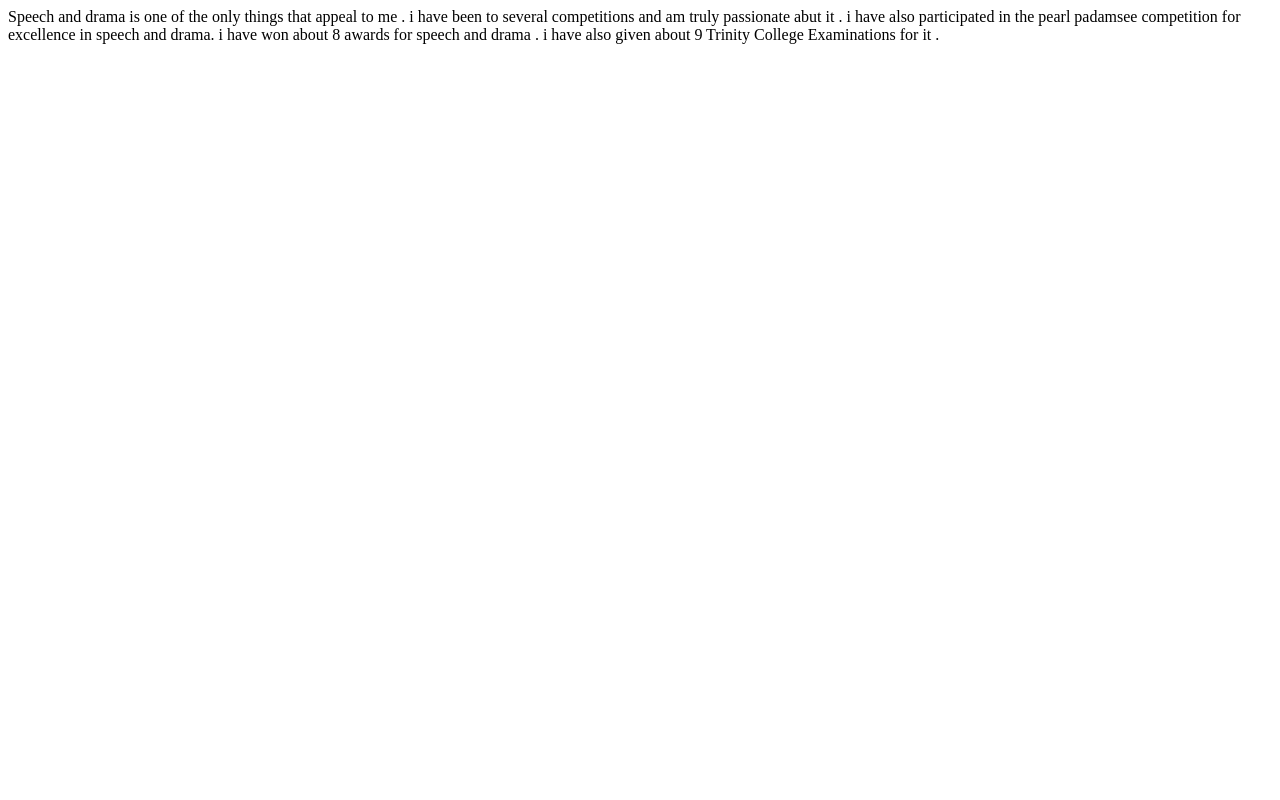
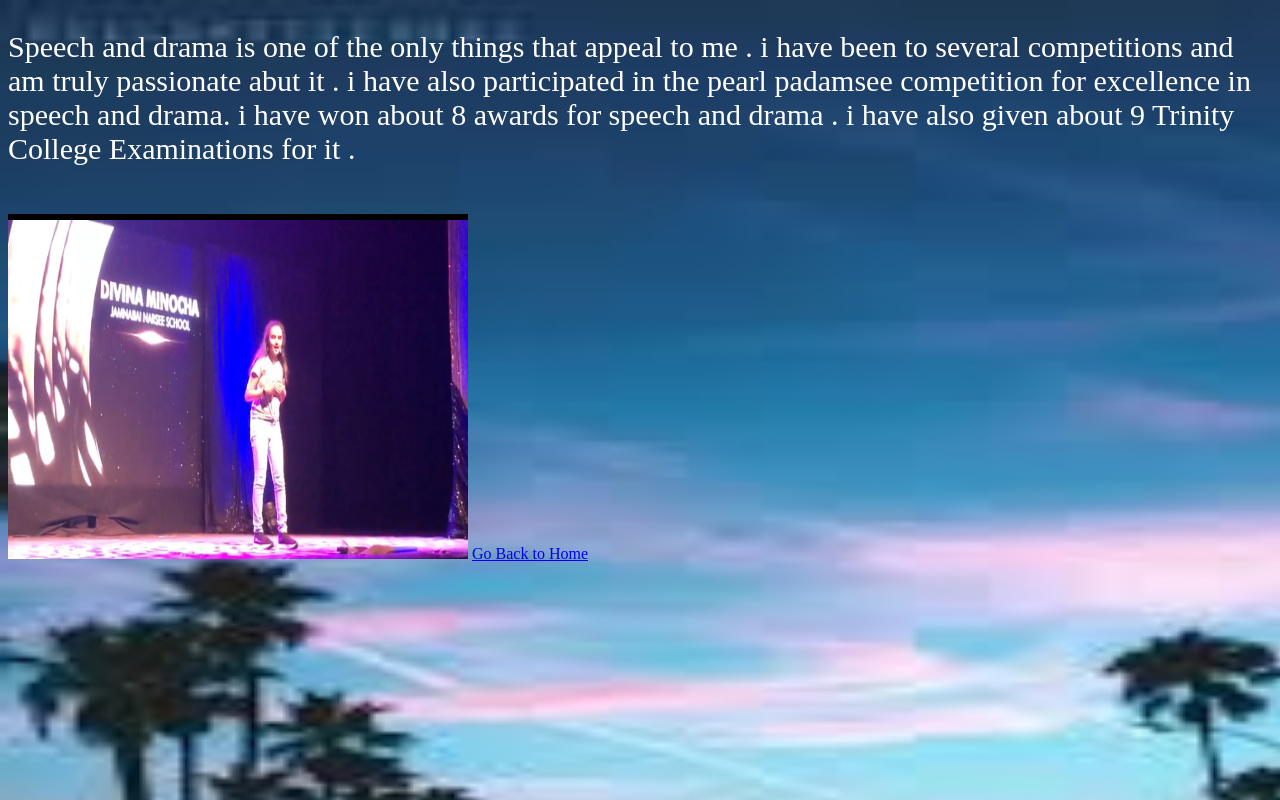
Before and after one commit to Divina1234/Divina1234.github.io, a plain HTML site: page talents/Speech&Drama.html in a window 1280 px wide. Drawn offline with Linux system fonts and the light colour scheme.

Commit message:
added a few more images

```diff
--- a/main.css/main.css
+++ b/main.css/main.css
@@ -101,3 +101,7 @@ button {
   height: auto;
   margin: 6px;
 }
+
+#basketball {
+  color: whitesmoke;
+}
--- a/talents/Speech&Drama.html
+++ b/talents/Speech&Drama.html
@@ -1,15 +1,23 @@
 <!DOCTYPE html>
 <html lang="en">
   <head>
+    <link rel="stylesheet" href="../main.css/main.css" />
     <meta charset="UTF-8" />
     <meta name="viewport" content="width=device-width, initial-scale=1.0" />
     <title>Document</title>
   </head>
   <body>
-    Speech and drama is one of the only things that appeal to me . i have been
-    to several competitions and am truly passionate abut it . i have also
-    participated in the pearl padamsee competition for excellence in speech and
-    drama. i have won about 8 awards for speech and drama . i have also given
-    about 9 Trinity College Examinations for it .
+    <p style="font-size: 30px">
+      Speech and drama is one of the only things that appeal to me . i have been
+      to several competitions and am truly passionate abut it . i have also
+      participated in the pearl padamsee competition for excellence in speech
+      and drama. i have won about 8 awards for speech and drama . i have also
+      given about 9 Trinity College Examinations for it .
+    </p>
+    <br />
+
+    <img src="../images/Speech n  Drama.jpg" alt="" id="snd" />
+
+    <a href="../index.html">Go Back to Home</a>
   </body>
 </html>
```
Also changed, not shown: talents.html (+3 -3 lines), talents/Art.html (+1 -0 lines), talents/Basketball.html (+1 -0 lines), images/Speech n  Drama.jpg (added), 1 other file.
